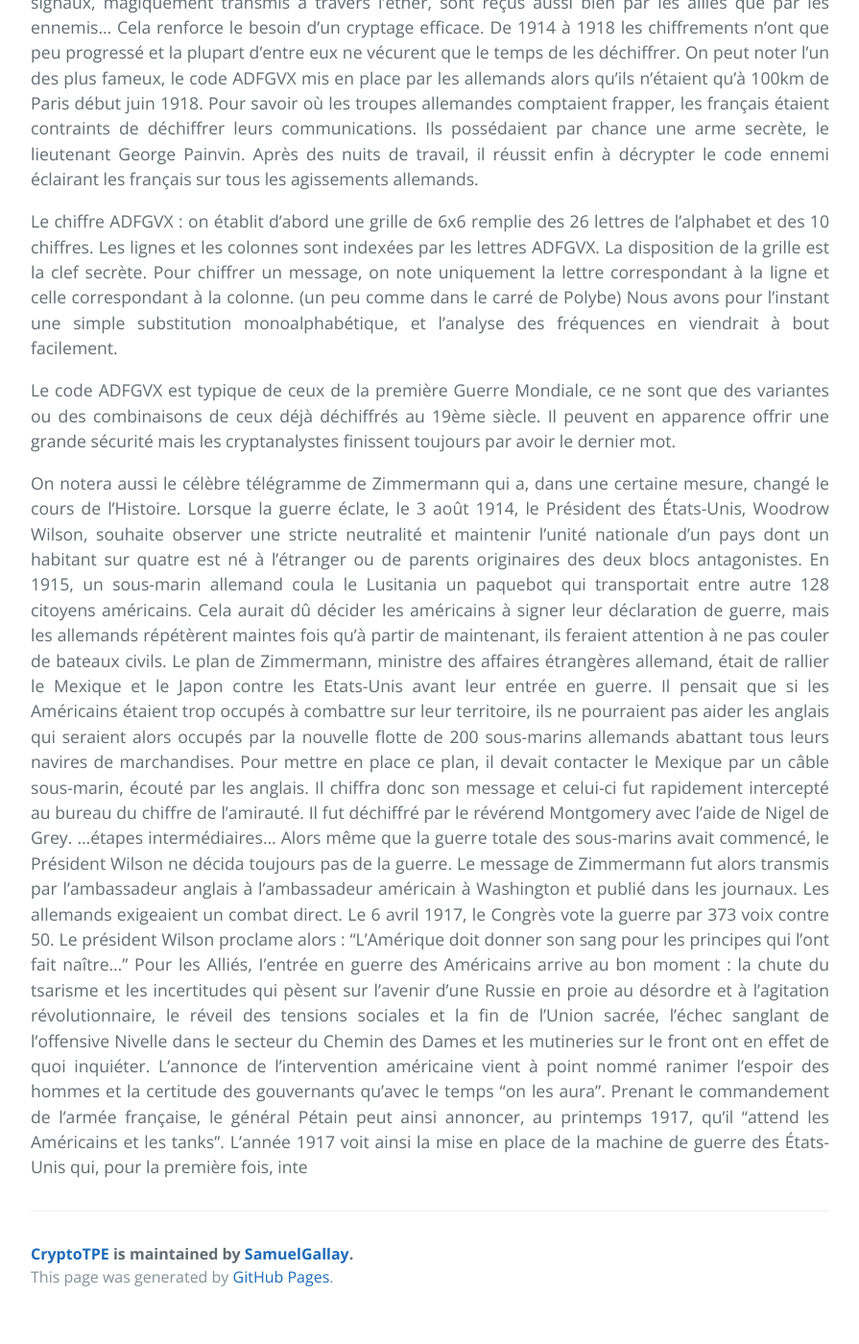
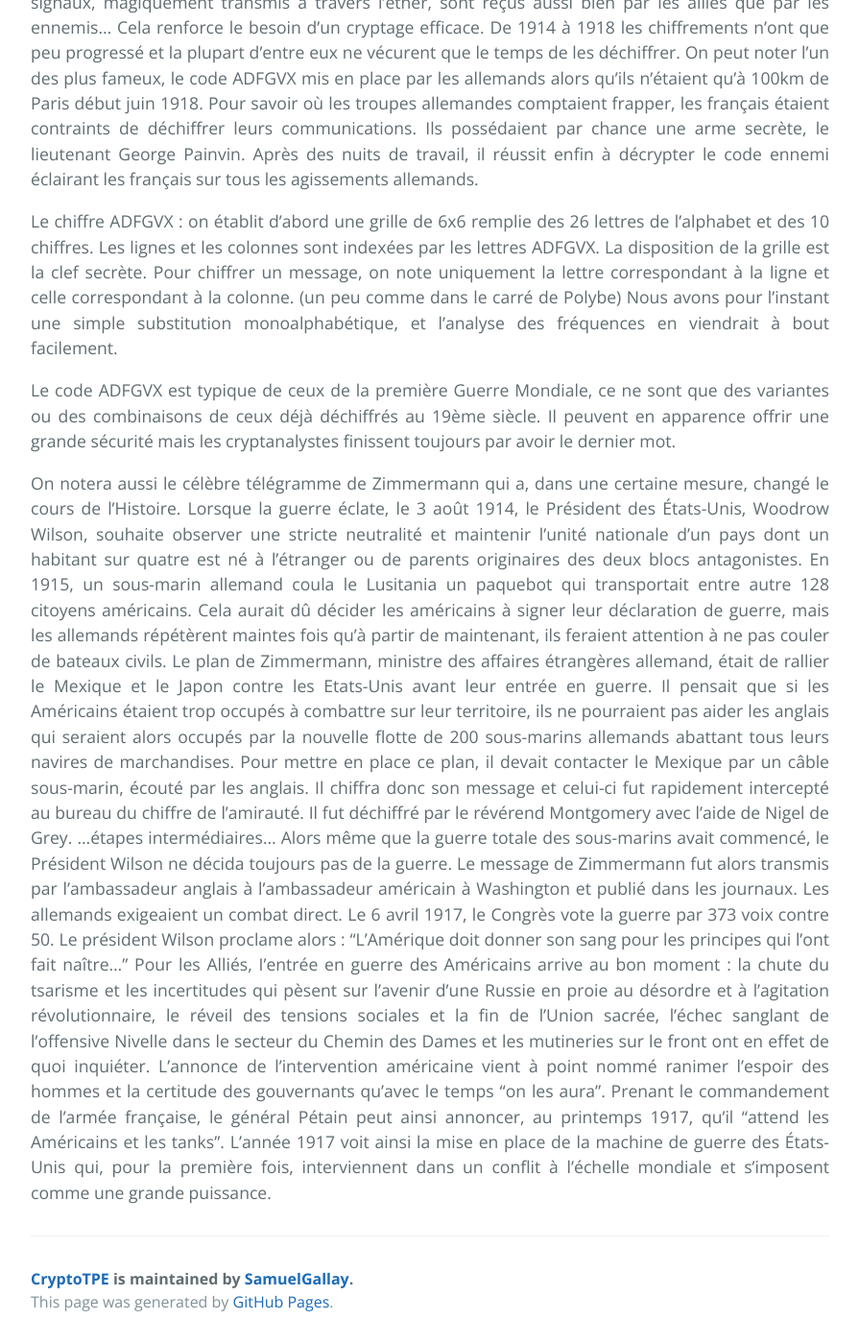
Before and after one commit to SamuelGallay/CryptoTPE, a Jekyll site: the page built from pages/Guerres/adfgvx.md, in a window 1280 px wide and 1400 px high, scrolled down 881 px. Shown: the whole window at 96% size, without its empty margins (192-1087 px from the left). Built offline with Jekyll 4.4.1, drawn with Linux system fonts in a browser that asks for light colours; our own code applies the rules of GitHub Pages for plain Markdown files; before the commit the page ends 2255 px from its top, so only the background shows below that.

Commit message:
rectification mineure

```diff
--- a/pages/Guerres/adfgvx.md
+++ b/pages/Guerres/adfgvx.md
@@ -21,4 +21,4 @@ Le code ADFGVX est typique de ceux de la première Guerre Mondiale, ce ne sont q
 On notera aussi le célèbre télégramme de Zimmermann qui a, dans une certaine mesure, changé le cours de l'Histoire. Lorsque la guerre éclate, le 3 août 1914, le Président des États-Unis, Woodrow Wilson, souhaite observer une stricte neutralité et maintenir l'unité nationale d'un pays dont un habitant sur quatre est né à l'étranger ou de parents originaires des deux blocs antagonistes. En 1915, un sous-marin allemand coula le Lusitania un paquebot qui transportait entre autre 128 citoyens américains. Cela aurait dû décider les américains à signer leur déclaration de guerre, mais les allemands répétèrent maintes fois qu'à partir de maintenant, ils feraient attention à ne pas couler de bateaux civils.
   Le plan de Zimmermann, ministre des affaires étrangères allemand, était de rallier le Mexique et le Japon contre les Etats-Unis avant leur entrée en guerre. Il pensait que si les Américains étaient trop occupés à combattre sur leur territoire, ils ne pourraient pas aider les anglais qui seraient alors occupés par la nouvelle flotte de 200 sous-marins allemands abattant tous leurs navires de marchandises. Pour mettre en place ce plan, il devait contacter le Mexique par un câble sous-marin, écouté par les anglais. Il chiffra donc son message et celui-ci fut rapidement intercepté au bureau du chiffre de l'amirauté. Il fut déchiffré par le révérend Montgomery avec l'aide de Nigel de Grey. ...étapes intermédiaires…
 Alors même que la guerre totale des sous-marins avait commencé, le Président Wilson ne décida toujours pas de la guerre. Le message de Zimmermann fut alors transmis par l’ambassadeur anglais à l’ambassadeur américain à Washington et publié dans les journaux. Les allemands exigeaient un combat direct. Le 6 avril 1917, le Congrès vote la guerre par 373 voix contre 50. Le président Wilson proclame alors : "L'Amérique doit donner son sang pour les principes qui l'ont fait naître..."
-Pour les Alliés, I'entrée en guerre des Américains arrive au bon moment : la chute du tsarisme et les incertitudes qui pèsent sur l'avenir d'une Russie en proie au désordre et à l'agitation révolutionnaire, le réveil des tensions sociales et la fin de l'Union sacrée, l'échec sanglant de l'offensive Nivelle dans le secteur du Chemin des Dames et les mutineries sur le front ont en effet de quoi inquiéter. L'annonce de l'intervention américaine vient à point nommé ranimer l'espoir des hommes et la certitude des gouvernants qu'avec le temps "on les aura". Prenant le commandement de l'armée française, le général Pétain peut ainsi annoncer, au printemps 1917, qu'il "attend les Américains et les tanks". L'année 1917 voit ainsi la mise en place de la machine de guerre des États-Unis qui, pour la première fois, inte
+Pour les Alliés, I'entrée en guerre des Américains arrive au bon moment : la chute du tsarisme et les incertitudes qui pèsent sur l'avenir d'une Russie en proie au désordre et à l'agitation révolutionnaire, le réveil des tensions sociales et la fin de l'Union sacrée, l'échec sanglant de l'offensive Nivelle dans le secteur du Chemin des Dames et les mutineries sur le front ont en effet de quoi inquiéter. L'annonce de l'intervention américaine vient à point nommé ranimer l'espoir des hommes et la certitude des gouvernants qu'avec le temps "on les aura". Prenant le commandement de l'armée française, le général Pétain peut ainsi annoncer, au printemps 1917, qu'il "attend les Américains et les tanks". L'année 1917 voit ainsi la mise en place de la machine de guerre des États-Unis qui, pour la première fois, interviennent dans un conflit à l'échelle mondiale et s'imposent comme une grande puissance.
```
